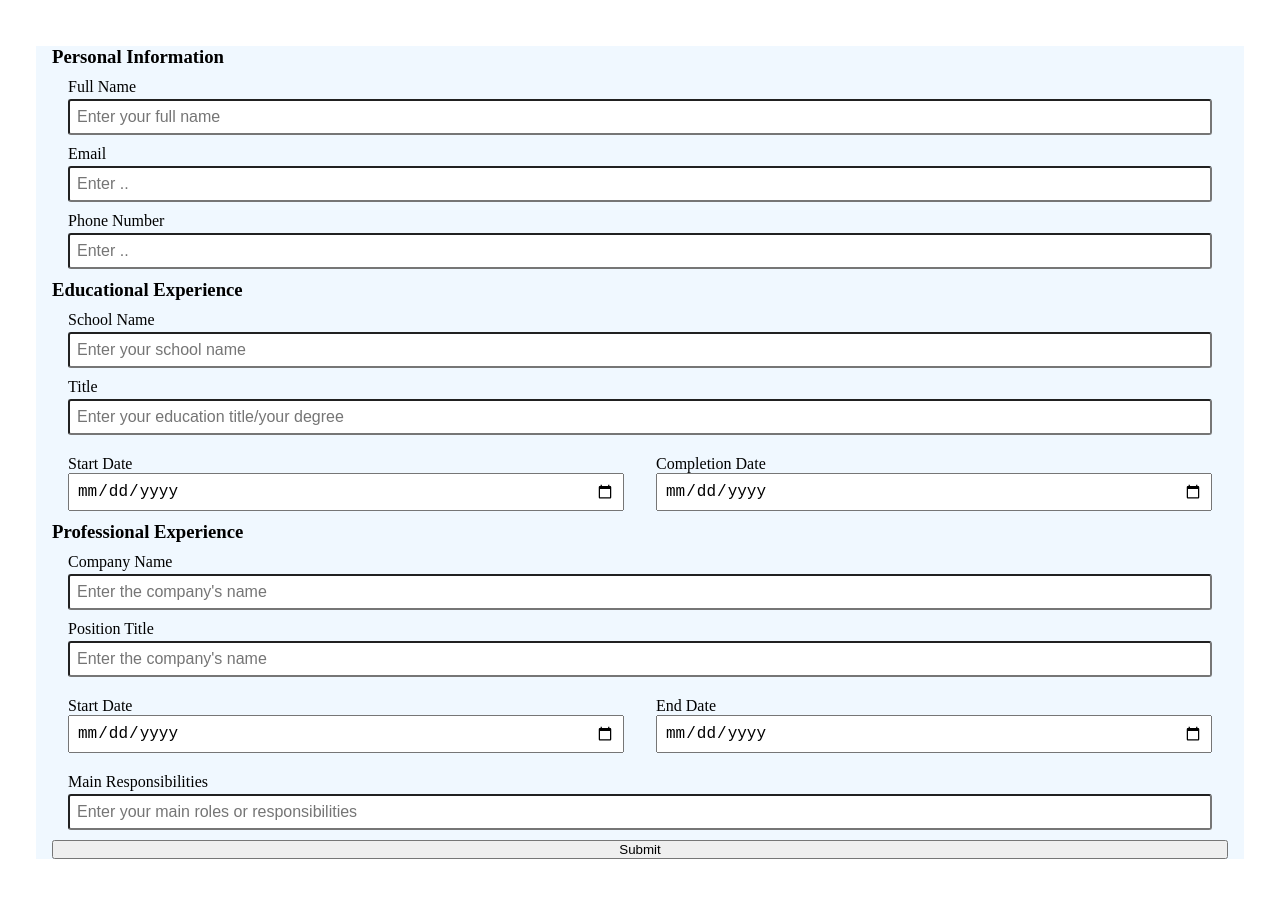
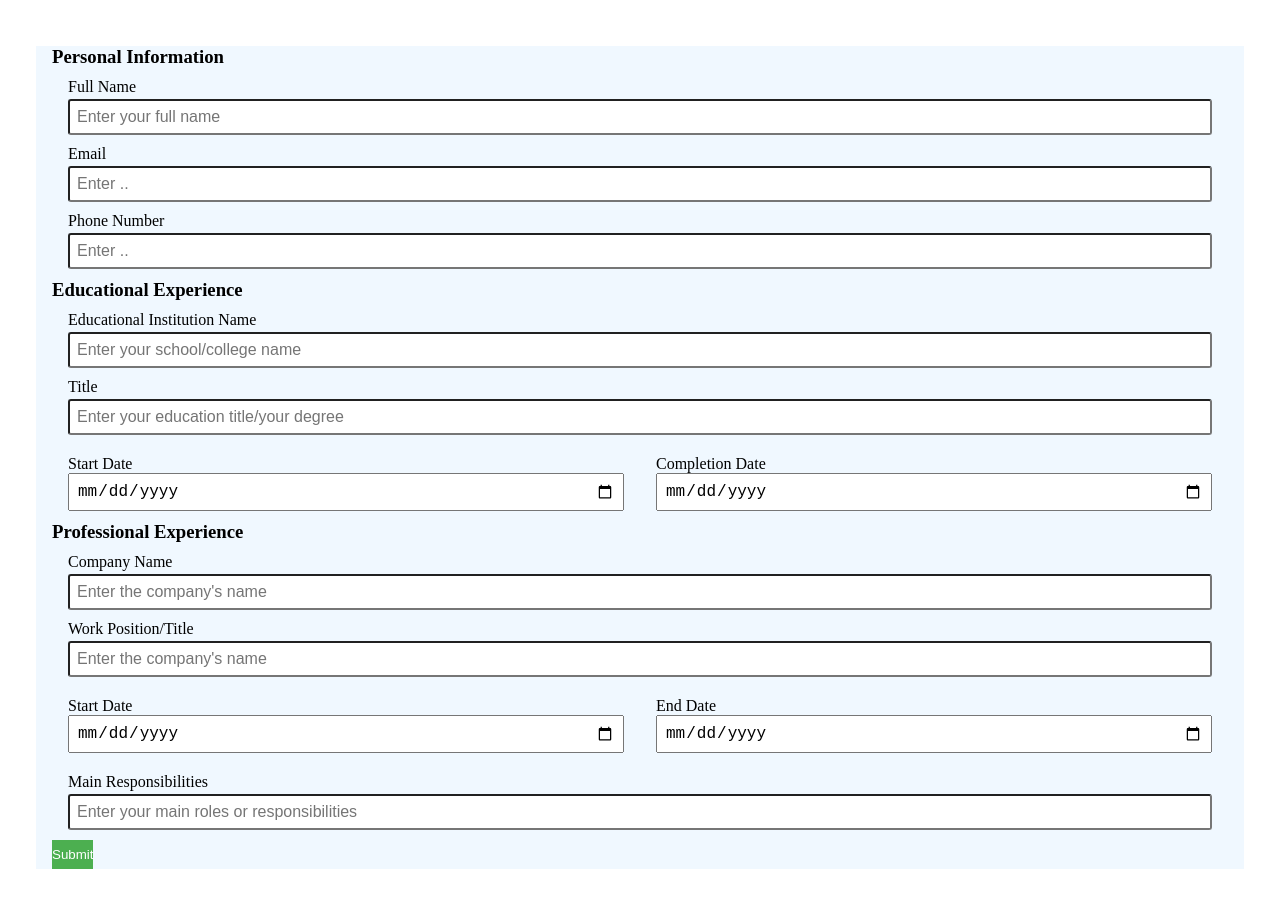
Before and after one commit to monajstha/cv-application, a React (Vite) app: page / in a window 1280 px wide. Shown: the top 908 px of the page. Built offline with nearby package versions, Linux system fonts and the light colour scheme.

Commit message:
add: add data categories

```diff
--- a/src/components/PersonalInfoInput/PersonalInfoInput.jsx
+++ b/src/components/PersonalInfoInput/PersonalInfoInput.jsx
@@ -4,68 +4,133 @@ import "./personalInfoInput.css";
 
 export default function PersonalInfoInput() {
   const [data, setData] = useState({
+    personalInfo: {
       fullName: "",
+      email: "",
+      phone_number: "",
+    },
+    educationalInfo: {
+      school_name: "",
+      education_title: "",
+      education_start_date: "",
+      education_completion_date: "",
+    },
+    professionalInfo: {
+      company_name: "",
+      job_position: "",
+      job_start_date: "",
+      job_end_date: "",
+      job_responsibilities: "",
+    },
   });
 
-  console.log("object");
-
-  const handleSubmit = () => {
+  const handleSubmit = (e) => {
+    e.preventDefault();
     console.log({ data });
   };
 
-  const handleInput = (key, value) => {
+  const handleInput = (parent, key, value) => {
     setData((prevState) => ({
       ...prevState,
+      [parent]: {
         [key]: value,
+      },
     }));
   };
 
   return (
     <div className="container">
+      <form id="cv_form" onSubmit={handleSubmit}>
         <section>
           <h3>Personal Information</h3>
           <TextInput
+            id={"full_name"}
             label={"Full Name"}
             placeholder={"Enter your full name"}
-          onChange={(e) => handleInput("fullName", e.target.value)}
+            onChange={(e) =>
+              handleInput("personalInfo", "fullName", e.target.value)
+            }
             value={data?.fullName}
           />
-        <TextInput label={"Email"} type="email" placeholder={"Enter .."} />
           <TextInput
+            id="email"
+            label={"Email"}
+            type="email"
+            placeholder={"Enter .."}
+            onChange={(e) =>
+              handleInput("personalInfo", "email", e.target.value)
+            }
+            value={data?.email}
+          />
+          <TextInput
+            id="phone_number"
             label={"Phone Number"}
             placeholder={"Enter .."}
             type="number"
+            onChange={(e) =>
+              handleInput("personalInfo", "phone_number", e.target.value)
+            }
+            value={data?.phone_number}
           />
         </section>
 
         <section>
           <h3>Educational Experience</h3>
           <TextInput
-          label={"School Name"}
-          placeholder={"Enter your school name"}
+            id="school_name"
+            label={"Educational Institution Name"}
+            placeholder={"Enter your school/college name"}
+            type="text"
+            onChange={(e) =>
+              handleInput("educationalInfo", "school_name", e.target.value)
+            }
+            value={data?.school_name}
           />
 
           <TextInput
+            id="education_title"
             label={"Title"}
             type="text"
             placeholder={"Enter your education title/your degree"}
+            onChange={(e) =>
+              handleInput("educationalInfo", "education_title", e.target.value)
+            }
+            value={data?.education_title}
           />
 
           <div className="rowInputs">
             <TextInput
+              id="education_start_date"
               className="calendar"
               label={"Start Date"}
               placeholder={"Enter the start date"}
               type="date"
+              onChange={(e) =>
+                handleInput(
+                  "educationalInfo",
+                  "education_start_date",
+                  e.target.value
+                )
+              }
+              value={data?.education_start_date}
             />
 
             <TextInput
+              id="education_completion_date"
               className="calendar"
               label={"Completion Date"}
               placeholder={
                 "Enter the completion date or expected completion date"
               }
               type="date"
+              onChange={(e) =>
+                handleInput(
+                  "educationalInfo",
+                  "education_completion_date",
+                  e.target.value
+                )
+              }
+              value={data?.education_completion_date}
             />
           </div>
         </section>
@@ -73,41 +138,76 @@ export default function PersonalInfoInput() {
         <section>
           <h3>Professional Experience</h3>
           <TextInput
+            id="company_name"
             label={"Company Name"}
             type="text"
             placeholder="Enter the company's name"
+            onChange={(e) =>
+              handleInput("professionalInfo", "company_name", e.target.value)
+            }
+            value={data?.company_name}
           />
 
           <TextInput
-          label={"Position Title"}
+            id="job_position"
+            label={"Work Position/Title"}
             type="text"
             placeholder="Enter the company's name"
+            onChange={(e) =>
+              handleInput("professionalInfo", "job_position", e.target.value)
+            }
+            value={data?.job_position}
           />
 
           <div className="rowInputs">
             <TextInput
+              id="job_start_date"
               className="calendar"
               label={"Start Date"}
               type="date"
               placeholder="Enter the start date"
+              onChange={(e) =>
+                handleInput(
+                  "professionalInfo",
+                  "job_start_date",
+                  e.target.value
+                )
+              }
+              value={data?.job_start_date}
             />
 
             <TextInput
+              id="job_end_date"
               className="calendar"
               label={"End Date"}
               type="date"
               placeholder="Enter the end date"
+              onChange={(e) =>
+                handleInput("professionalInfo", "job_end_date", e.target.value)
+              }
+              value={data?.job_end_date}
             />
           </div>
 
           <TextInput
+            id="job_responsibilities"
             label={"Main Responsibilities"}
             type="text"
             placeholder="Enter your main roles or responsibilities"
+            onChange={(e) =>
+              handleInput(
+                "professionalInfo",
+                "job_responsibilities",
+                e.target.value
+              )
+            }
+            value={data?.job_responsibilities}
           />
         </section>
-
-      <button onClick={handleSubmit}>Submit</button>
+        <button type="submit" className="submitBtn">
+          Submit
+        </button>
+      </form>
     </div>
   );
 }
--- a/src/components/PersonalInfoInput/personalInfoInput.css
+++ b/src/components/PersonalInfoInput/personalInfoInput.css
@@ -12,3 +12,18 @@
   padding: 7px;
   font-size: 1rem;
 }
+
+#cv_form .submitBtn {
+  padding: 7px 0;
+  background-color: #4caf50; /* Try adding this to check if styles apply */
+  color: white;
+  border: none;
+  cursor: pointer;
+}
+
+@media screen and (max-width: 500px) {
+  .rowInputs {
+    display: flex;
+    flex-direction: column;
+  }
+}
--- a/src/components/TextInput/TextInput.jsx
+++ b/src/components/TextInput/TextInput.jsx
@@ -1,13 +1,25 @@
-import React, { forwardRef, useRef, useState } from "react";
+import React from "react";
 import "./textInput.css";
 
-export default function MyInput({ label, ...otherProps }) {
+export default function TextInput({
+  id,
+  label,
+  value,
+  onChange,
+  ...otherProps
+}) {
   return (
     <div className="container">
-      <label className="label">{label}</label>
-      <input className="textInput" {...otherProps} />
+      <label htmlFor={id} className="label">
+        {label}
+      </label>
+      <input
+        id={id}
+        className="textInput"
+        {...otherProps}
+        value={value}
+        onChange={onChange}
+      />
     </div>
   );
 }
-
-// export default TextInput;
```
Lines whose indentation alone changed are shown as unchanged.
